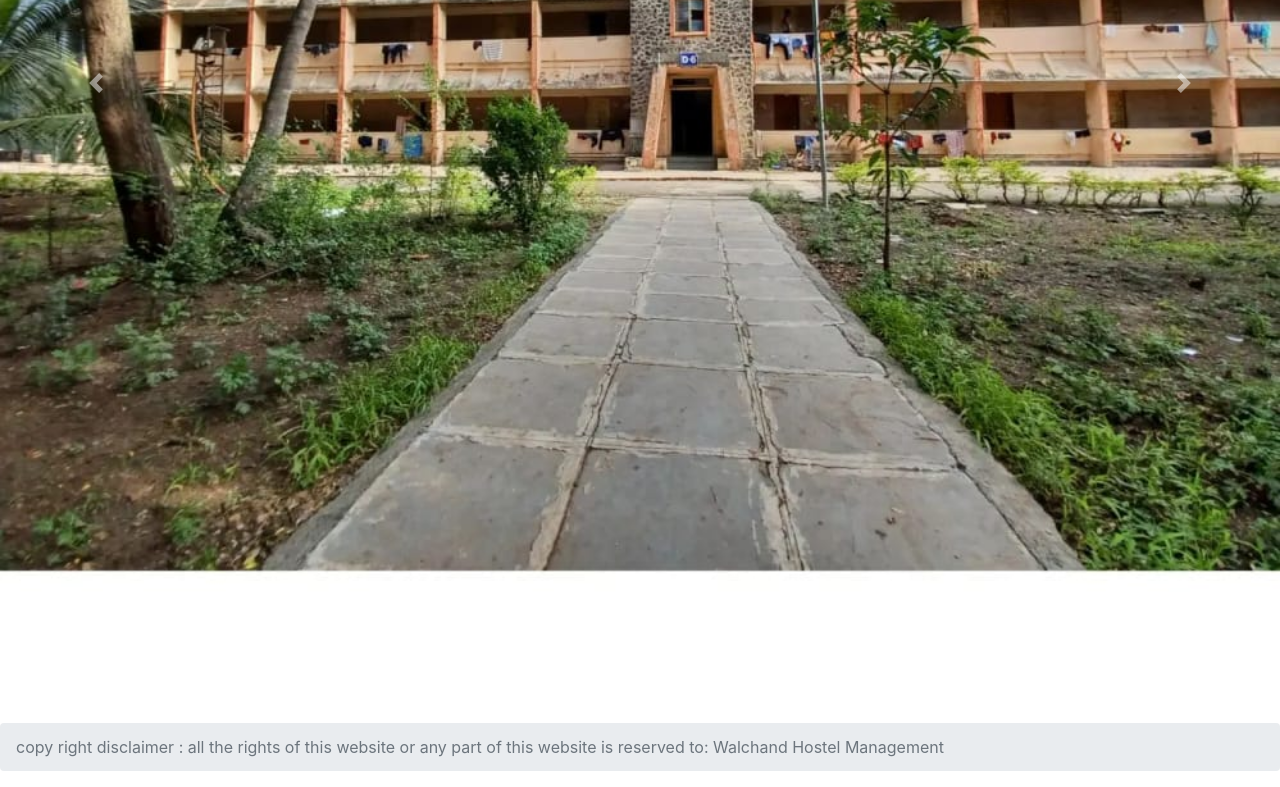
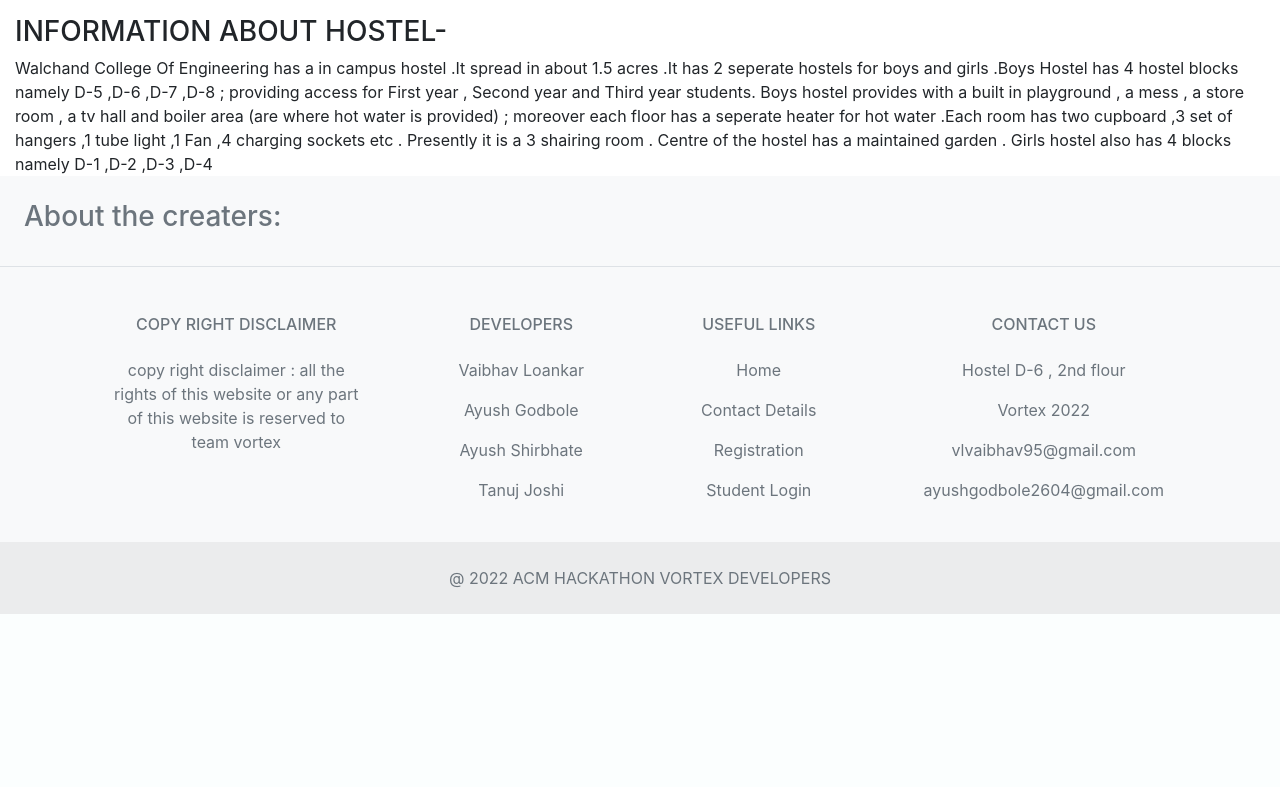
Before and after one commit to Vaibhavv12/New-project, a Django app: page /home/ in a window 1280 px wide. Shown: the part 557-1344 px from the top of the page. After the commit the page ends 1171 px from the top, so only its background shows below. Run offline with Django 4.2, Linux system fonts and the light colour scheme.

Commit message:
home page

```diff
--- a/hms/home/templates/home/index.html
+++ b/hms/home/templates/home/index.html
@@ -14,9 +14,13 @@
 </head>
 
 <body>
+
+
     {% load static %}
-    <nav class="navbar fixed-top navbar-expand-lg navbar-dark bg-info">
-        <a class="navbar-brand" href="#">Walchand College Of Engineering ,Sangli</a>
+
+
+  <nav class="navbar navbar-expand-lg navbar-dark bg-info">
+    <a class="navbar-brand" href="http://www.walchandsangli.ac.in/">Walchand College Of Engineering , Sangli</a>
     <button class="navbar-toggler" type="button" data-toggle="collapse" data-target="#navbarSupportedContent"
       aria-controls="navbarSupportedContent" aria-expanded="false" aria-label="Toggle navigation">
       <span class="navbar-toggler-icon"></span>
@@ -25,34 +29,36 @@
     <div class="collapse navbar-collapse" id="navbarSupportedContent">
       <ul class="navbar-nav mr-auto">
         <li class="nav-item active">
-                    <a class="nav-link" href="#" name="">Home <span class="sr-only">(current)</span></a>
+          <a class="nav-link" href="#">Home <span class="sr-only">(current)</span></a>
         </li>
         <li class="nav-item active">
-                    <a class="nav-link" href="/home/about" name="AboutManagement">About Management</a>
+          <a class="nav-link" href="/home/about">About Management</a>
         </li>
          <li class="nav-item active">
-                    <a class="nav-link" href="/home/contact" name="ContactUs">Contact Details</a>
+          <a class="nav-link" href="/home/contact">Contact Details</a>
         </li>
         <li class="nav-item dropdown active">
-                    <a class="nav-link dropdown-toggle" href="#" id="navbarDropdown" role="button"
-                        data-toggle="dropdown" aria-haspopup="true" aria-expanded="false">
+          <a class="nav-link dropdown-toggle" href="#" id="navbarDropdown" role="button" data-toggle="dropdown"
+            aria-haspopup="true" aria-expanded="false">
             Login
           </a>
           <div class="dropdown-menu" aria-labelledby="navbarDropdown">
-                        <a class="dropdown-item" href="/home/stulogin" name="StudentLogin">Student Login</a>
-                        <a class="dropdown-item" href="/home/admlogin" name="AdminLogin">Admin Login</a>
+            <a class="dropdown-item" href="/home/stulogin">Student Login</a>
+            <a class="dropdown-item" href="/home/admlogin">Admin Login</a>
 
           </div>
-
         </li>
         <li class="nav-item active">
-                    <a class="nav-link" href="/home/register" name="Registation">Registration</a>
+          <a class="nav-link" href="/home/register">Registration</a>
         </li>
       </ul>
 
     </div>
   </nav>
-    <div id="carouselExampleIndicators" class="carousel slide" data-ride="carousel">
+
+  <div class="container-fluid my-3">
+
+    <div id="carouselExampleIndicators" class="carousel slide " data-ride="carousel">
       <ol class="carousel-indicators">
         <li data-target="#carouselExampleIndicators" data-slide-to="0" class="active"></li>
         <li data-target="#carouselExampleIndicators" data-slide-to="1"></li>
@@ -60,25 +66,13 @@
       </ol>
       <div class="carousel-inner">
         <div class="carousel-item active">
-              <img class="d-block w-100" src="{% static 'home/hostel2.jpeg' %}"  alt="First slide">
-              <div class="carousel-caption d-none d-md-block">
-                  <h5>Walchand hostel building</h5>
-                  <p>paragraph</p>
-              </div>
+          <img class="d-block w-100" src=" https://source.unsplash.com/1550x600/?water " alt="First slide">
         </div>
         <div class="carousel-item">
-              <img class="d-block w-100" src="https://res.cloudinary.com/hostelling-internation/image/upload/t_hostel_carousel/f_auto,q_auto/v1565973406/kwunkr44mtjdrqrzz3s7.jpg" alt="Second slide">
-              <div class="carousel-caption d-none d-md-block">
-                <h5>mess photo</h5>
-                <p>paragraph</p>
-            </div>
+          <img class="d-block w-100" src=" https://source.unsplash.com/1550x600/?river" alt="Second slide">
         </div>
         <div class="carousel-item">
-              <img class="d-block w-100" src="https://res.cloudinary.com/hostelling-internation/image/upload/t_hostel_carousel/f_auto,q_auto/v1565973406/kwunkr44mtjdrqrzz3s7.jpg" alt="Third slide">
-              <div class="carousel-caption d-none d-md-block">
-                <h5>playground</h5>
-                <p>paragraph</p>
-            </div>
+          <img class="d-block w-100" src=" https://source.unsplash.com/1550x600/?summer" alt="Third slide">
         </div>
       </div>
       <a class="carousel-control-prev" href="#carouselExampleIndicators" role="button" data-slide="prev">
@@ -90,14 +84,169 @@
         <span class="sr-only">Next</span>
       </a>
     </div>
+  </div>
 
 
-    <nav style="--bs-breadcrumb-divider: '';" fixed-bottom aria-label="breadcrumb" text-align="center">
+
+
+  <!-- <nav style="--bs-breadcrumb-divider: '';" aria-label="breadcrumb">
     <ol class="breadcrumb">
 
-          <li class="breadcrumb-item active" aria-current="page" text-align="center">copy right disclaimer : all the rights of this website or any part of this website is reserved to: Walchand Hostel Management</li>
+      <li class="breadcrumb-item active" aria-current="page">copy right disclaimer : all the rights of this website or
+        any part of this website is reserved to team vortex </li>
     </ol>
-      </nav>
+    https://source.unsplash.com/400x150/?water
+  </nav> -->
+
+
+
+  <div class="container-fluid">
+
+    <body>
+      <h3>
+        INFORMATION ABOUT HOSTEL-
+      </h3>
+      Walchand College Of Engineering has a in campus hostel .It spread in about 1.5 acres .It has 2 seperate hostels
+      for boys and girls .Boys Hostel has 4 hostel blocks namely D-5 ,D-6 ,D-7 ,D-8 ; providing access for First year ,
+      Second year and Third year students. Boys hostel provides with a built in playground , a mess , a store room , a
+      tv hall and boiler area (are where hot water is provided) ; moreover each floor has a seperate heater for hot
+      water .Each room has two cupboard ,3 set of hangers ,1 tube light ,1 Fan ,4 charging sockets etc . Presently it is
+      a 3 shairing room . Centre of the hostel has a maintained garden . Girls hostel also has 4 blocks namely D-1 ,D-2 ,D-3 ,D-4
+    </body>
+  </div>
+
+
+
+
+
+
+
+  <!-- Footer -->
+  <footer class="text-center text-lg-start bg-light text-muted">
+    <!-- Section: Social media -->
+    <section class="d-flex justify-content-center justify-content-lg-between p-4 border-bottom">
+      <!-- Left -->
+      <div class="me-5 d-none d-lg-block">
+        <span>
+          <h3>About the creaters:</h3>
+        </span>
+      </div>
+      <!-- Left -->
+
+      <!-- Right -->
+      <div>
+        <a href="" class="me-4 text-reset">
+          <i class="fab fa-facebook-f"></i>
+        </a>
+        <a href="" class="me-4 text-reset">
+          <i class="fab fa-twitter"></i>
+        </a>
+        <a href="" class="me-4 text-reset">
+          <i class="fab fa-google"></i>
+        </a>
+        <a href="" class="me-4 text-reset">
+          <i class="fab fa-instagram"></i>
+        </a>
+        <a href="" class="me-4 text-reset">
+          <i class="fab fa-linkedin"></i>
+        </a>
+        <a href="" class="me-4 text-reset">
+          <i class="fab fa-github"></i>
+        </a>
+      </div>
+      <!-- Right -->
+    </section>
+    <!-- Section: Social media -->
+
+    <!-- Section: Links  -->
+    <section class="">
+      <div class="container text-center text-md-start mt-5">
+        <!-- Grid row -->
+        <div class="row mt-3">
+          <!-- Grid column -->
+          <div class="col-md-3 col-lg-4 col-xl-3 mx-auto mb-4">
+            <!-- Content -->
+            <h6 class="text-uppercase fw-bold mb-4">
+              <i class="fas fa-gem me-3"></i>Copy right disclaimer
+            </h6>
+            <p>
+              copy right disclaimer : all the rights of this website or any part of this website is reserved to team
+              vortex
+            </p>
+          </div>
+          <!-- Grid column -->
+
+          <!-- Grid column -->
+          <div class="col-md-2 col-lg-2 col-xl-2 mx-auto mb-4">
+            <!-- Links -->
+            <h6 class="text-uppercase fw-bold mb-4">
+              DEVELOPERS
+            </h6>
+            <p>
+              <a href="#!" class="text-reset">Vaibhav Loankar</a>
+            </p>
+            <p>
+              <a href="#!" class="text-reset">Ayush Godbole</a>
+            </p>
+            <p>
+              <a href="#!" class="text-reset">Ayush Shirbhate</a>
+            </p>
+            <p>
+              <a href="#!" class="text-reset">Tanuj Joshi</a>
+            </p>
+          </div>
+          <!-- Grid column -->
+
+          <!-- Grid column -->
+          <div class="col-md-3 col-lg-2 col-xl-2 mx-auto mb-4">
+            <!-- Links -->
+            <h6 class="text-uppercase fw-bold mb-4">
+              Useful links
+            </h6>
+            <p>
+              <a href="#!" class="text-reset">Home</a>
+            </p>
+            <p>
+              <a href="#!" class="text-reset">Contact Details</a>
+            </p>
+            <p>
+              <a href="#!" class="text-reset">Registration</a>
+            </p>
+            <p>
+              <a href="#!" class="text-reset">Student Login</a>
+            </p>
+          </div>
+          <!-- Grid column -->
+
+          <!-- Grid column -->
+          <div class="col-md-4 col-lg-3 col-xl-3 mx-auto mb-md-0 mb-4">
+            <!-- Links -->
+            <h6 class="text-uppercase fw-bold mb-4">
+              CONTACT US
+            </h6>
+            <p><i class="fas fa-home me-3"></i> Hostel D-6 , 2nd flour </p>
+            <p>
+              <i class="fas fa-envelope me-3"></i>
+              Vortex 2022
+            </p>
+            <p><i class="fas fa-phone me-3"></i> vlvaibhav95@gmail.com </p>
+            <p><i class="fas fa-print me-3"></i> ayushgodbole2604@gmail.com </p>
+          </div>
+          <!-- Grid column -->
+        </div>
+        <!-- Grid row -->
+      </div>
+    </section>
+    <!-- Section: Links  -->
+
+    <!-- Copyright -->
+    <div class="text-center p-4" style="background-color: rgba(0, 0, 0, 0.05);">
+      @ 2022 ACM HACKATHON
+      <a class="text-reset fw-bold" href="https://mdbootstrap.com/">VORTEX DEVELOPERS</a>
+    </div>
+    <!-- Copyright -->
+  </footer>
+  <!-- Footer -->
 
 
 
```
Lines whose indentation alone changed are shown as unchanged.
